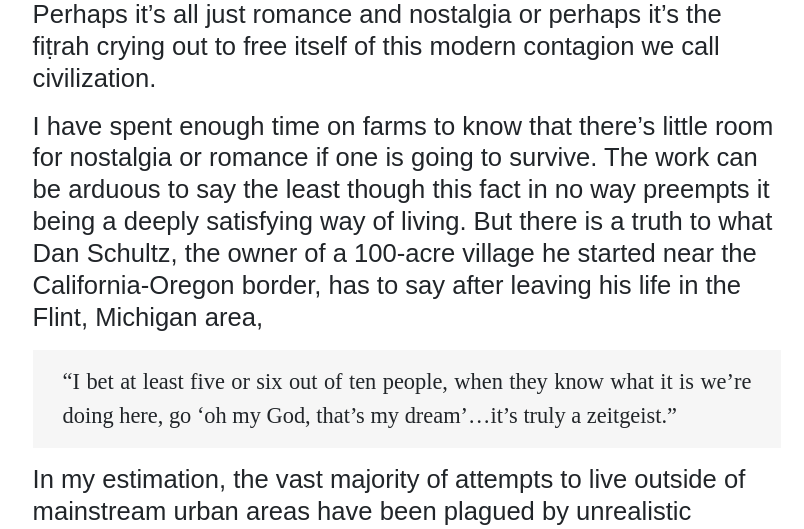
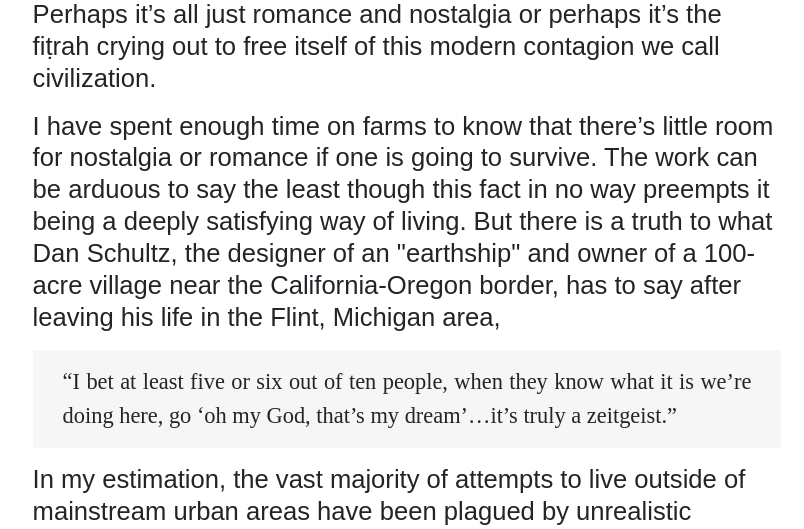
Before and after one commit to marcmanley/imammarc.com, a PHP site: page /pages/articles/dreaming-of-a-prophetic-life.php in a window 1280 px wide. Shown: the part 877-1406 px from the top of the page, without its empty margins (233-1037 px from the left). Run offline with PHP 8.4, Linux system fonts and the light colour scheme; some libraries are stand-ins or nearby versions; some web fonts are replaced.

Commit message:
updated 'dreaming'

```diff
--- a/pages/articles/dreaming-of-a-prophetic-life.php
+++ b/pages/articles/dreaming-of-a-prophetic-life.php
@@ -32,7 +32,7 @@
       <img class="article-content-img" src="../../media/imgs/dreaming-of-a-prophetic-life.png" alt="Thumbnail of an orange tree from Imam Marc's backyard">
       <blockquote class="clementine-quote drop-cap">“I didn’t tell a lot of people what I was doing here. Like, for instance I bought my house back in Michigan from the police chief and he stopped by and he said ’oh, I see you’re moving’. And I said, ‘yeah’, and he goes ‘what are you doing?’, and I told him what I was doing and he was like, ‘oh my God, I always wanted to do that!’.” &mdash; Dan Schultz</blockquote>
       <p class="pages">Perhaps it’s all just romance and nostalgia or perhaps it’s the fiṭrah crying out to free itself of this modern contagion we call civilization.</p>
-      <p class="pages">I have spent enough time on farms to know that there’s little room for nostalgia or romance if one is going to survive. The work can be arduous to say the least though this fact in no way preempts it being a deeply satisfying way of living. But there is a truth to what Dan Schultz, the owner of a 100-acre village he started near the California-Oregon border, has to say after leaving his life in the Flint, Michigan area,</p>
+      <p class="pages">I have spent enough time on farms to know that there’s little room for nostalgia or romance if one is going to survive. The work can be arduous to say the least though this fact in no way preempts it being a deeply satisfying way of living. But there is a truth to what Dan Schultz, the designer of an "earthship" and owner of a 100-acre village near the California-Oregon border, has to say after leaving his life in the Flint, Michigan area,</p>
       <blockquote class="clementine-quote">“I bet at least five or six out of ten people, when they know what it is we’re doing here, go ‘oh my God, that’s my dream’…it’s truly a zeitgeist.”</blockquote>
       <p class="pages">In my estimation, the vast majority of attempts to live outside of mainstream urban areas have been plagued by unrealistic capacities to support family life in such remote locations, at best, and cultish mentalities at worst. And yet despite these very real obstacles I cannot help but look at examples like Dan Schultz and pine for such an existence. I am reminded of Peter Jackson's Galadriel in the prologue to his 2001 adaptation of J. R. R. Tolkien's <em>The Lord of the Rings: The Fellowship of the Ring</em> in which Galadriel states,</p>
       <blockquote class="clementine-quote">“The world is changed. I feel it in the water. I feel it in the earth. I smell it in the air.”</blockquote>
```
